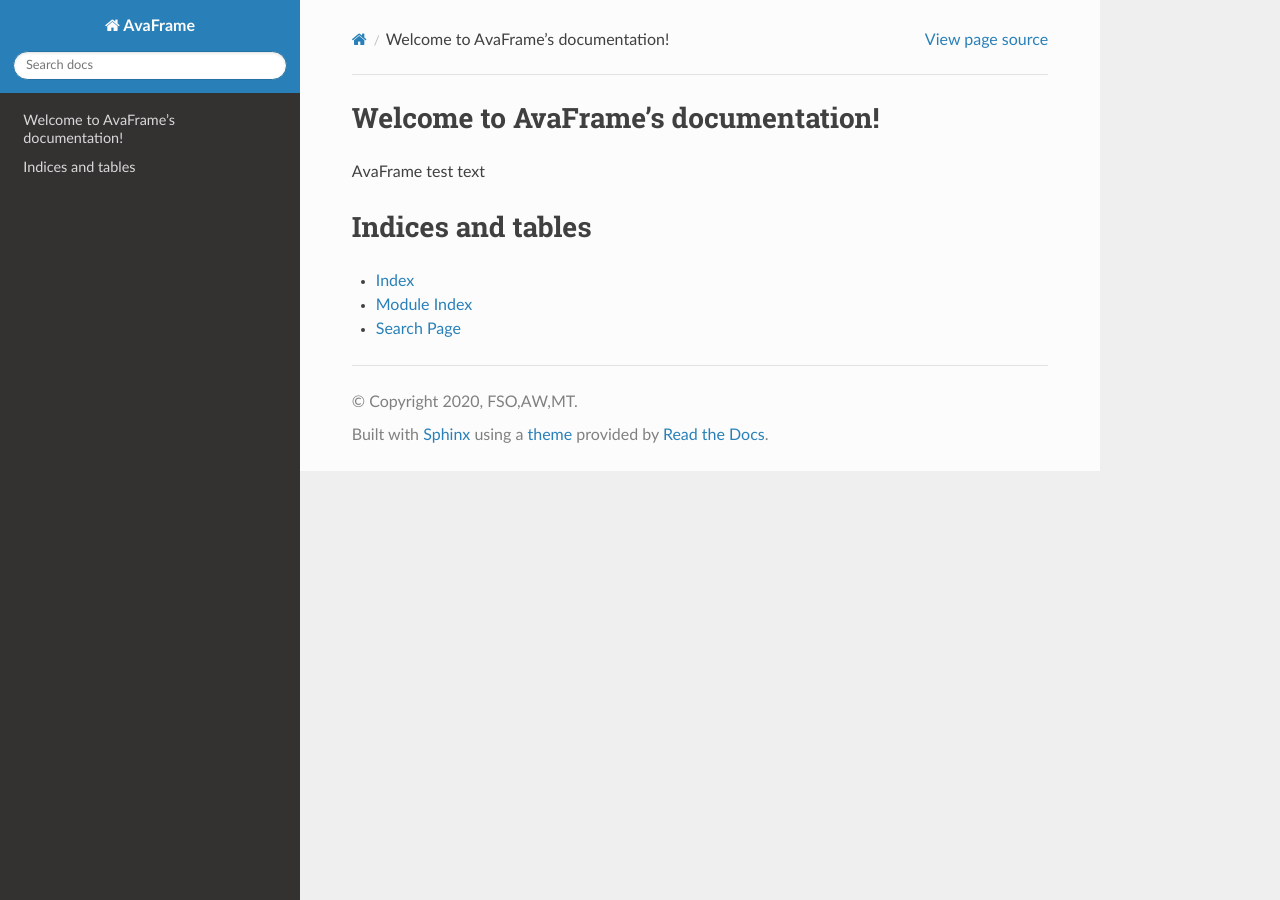
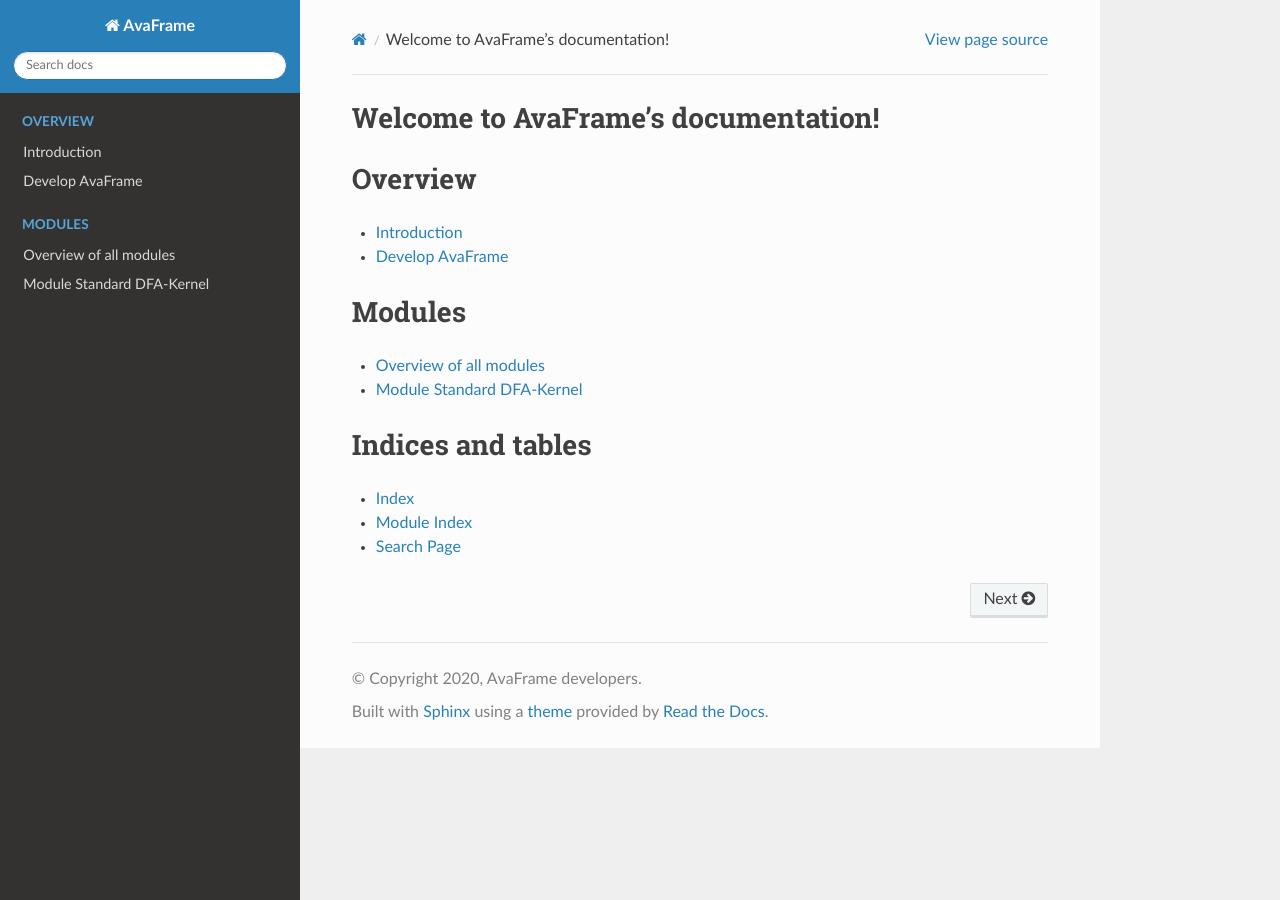
Before and after one commit to avaframe/AvaFrame, a Sphinx documentation site: the page built from docs/index.rst, in a window 1280 px wide. Built offline with Sphinx 7.4.7 and the Read the Docs theme 2.0.0, drawn with Linux system fonts in a browser that asks for light colours.

```diff
--- a/docs/conf.py
+++ b/docs/conf.py
@@ -19,8 +19,8 @@ import sphinx_rtd_theme
 # -- Project information -----------------------------------------------------
 
 project = 'AvaFrame'
-copyright = '2020, FSO,AW,MT'
-author = 'FSO,AW,MT'
+copyright = '2020, AvaFrame developers'
+author = 'AvaFrame developers'
 
 
 # -- General configuration ---------------------------------------------------
--- a/docs/index.rst
+++ b/docs/index.rst
@@ -6,11 +6,37 @@
 Welcome to AvaFrame's documentation!
 ====================================
 
+
+Overview
+========
+
+* :doc:`introduction`
+* :doc:`develop`
+
 .. toctree::
-   :maxdepth: 2
-   :caption: Contents:
+   :maxdepth: 1
+   :hidden:
+   :caption: Overview
 
-AvaFrame test text
+   introduction.rst
+   develop.rst
+
+Modules
+=======
+
+* :doc:`moduleOverview`
+* :doc:`moduleStdDFA`
+
+.. toctree::
+   :maxdepth: 1
+   :hidden:
+   :caption: Modules
+
+   moduleOverview.rst
+   moduleStdDFA.rst
+
+
+
 
 
 Indices and tables
--- /dev/null
+++ b/docs/introduction.rst
@@ -0,0 +1,4 @@
+Introduction
+============
+
+Short and quick intro
--- /dev/null
+++ b/docs/moduleOverview.rst
@@ -0,0 +1,2 @@
+Overview of all modules
+=======================
```
Also changed, not shown: docs/develop.rst (added, +60 -0 lines), docs/moduleStdDFA.rst (added, +17 -0 lines).
